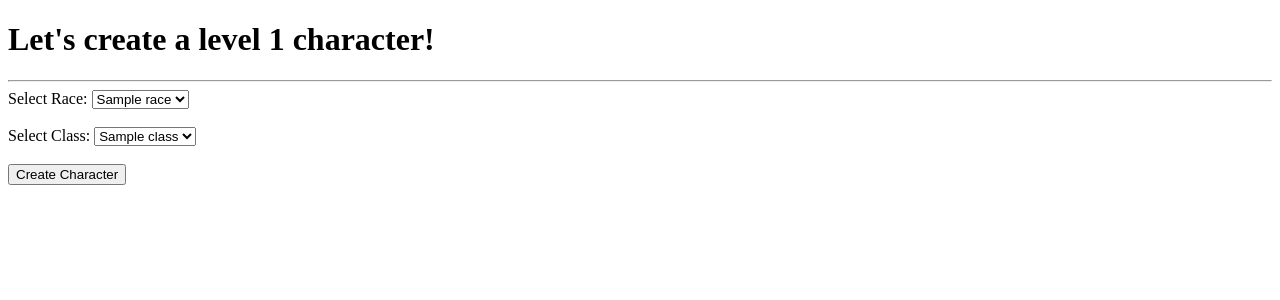
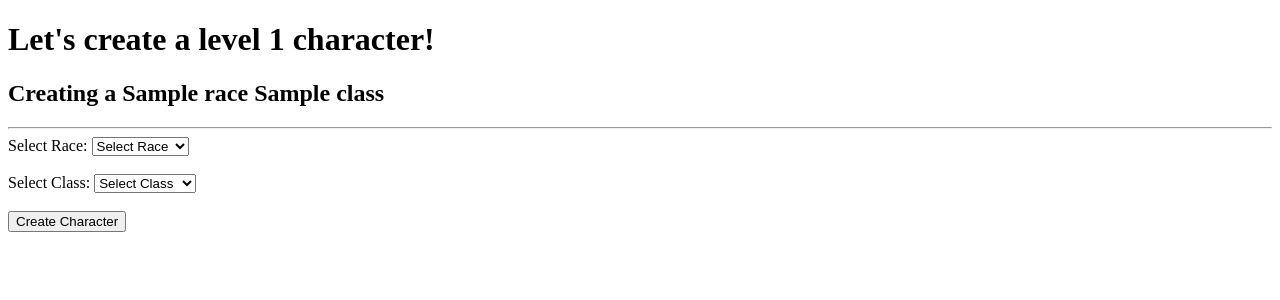
Before and after one commit to zjtheilen/level-1-wizard, a Flask app: template templates/index.html in a window 1280 px wide. Shown: the top 300 px of the page. Run offline with Flask 3, Linux system fonts and the light colour scheme; the template is opened without the code that fills it: most values are stand-ins (such as "Sample title", 1, 10 or a date in 2020).

Commit message:
require input from select elements, error displayed if either variable is somehow empty on click

```diff
--- a/app.py
+++ b/app.py
@@ -10,6 +10,15 @@ def home():
     if request.method == "POST":
         race_name = request.form.get("race")
         class_name = request.form.get("class_")
+
+        if not race_name or not class_name:
+            error_message = "Need both race and class before moving on."
+            return render_template("index.html",
+                                   races=races,
+                                   classes=classes,
+                                   character=None,
+                                   error=error_message)
+
         print(f"User selected race={race_name}, class={class_name}")
 
         race = CharacterRace(race_name)
--- a/templates/index.html
+++ b/templates/index.html
@@ -6,11 +6,18 @@
         <meta name="viewport" content="width=device-width,initial-scale=1" />
     </head>
     <body>
-        <h1>Let's create a level 1 character!</h1>
+        <h1 id="page-title">Let's create a level 1 character!</h1>
+        {% if character and character.race and character.class_ %}
+            <h2>Creating a {{character.race}} {{character.class_}}</h2>
+        {% endif %}
+        {% if error %}
+            <h2 style="color: red;">{{ error }}</h2>
+        {% endif %}
         <hr>
         <form action="/" method="POST">
             <label for="race">Select Race:</label>
-            <select name="race" id="race">
+            <select name="race" id="race" required>
+                <option value="" disabled selected value>Select Race</option>
                 {% for race in races %}
                     <label for="{{race}}"></label>
                     <option value="{{race}}">{{race.capitalize()}}</option>
@@ -18,7 +25,8 @@
             </select>
             <br><br>
             <label for="class_">Select Class:</label>
-            <select name="class_" id="class_">
+            <select name="class_" id="class_" required>
+                <option value="" disabled selected value>Select Class</option>
                 {% for class_ in classes %}
                     <label for="{{class_}}"></label>
                     <option value="{{class_}}">{{class_.capitalize()}}</option>
```
